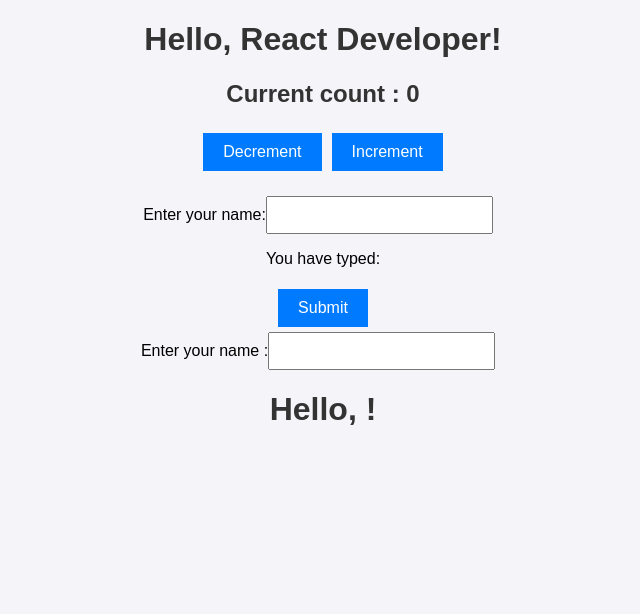
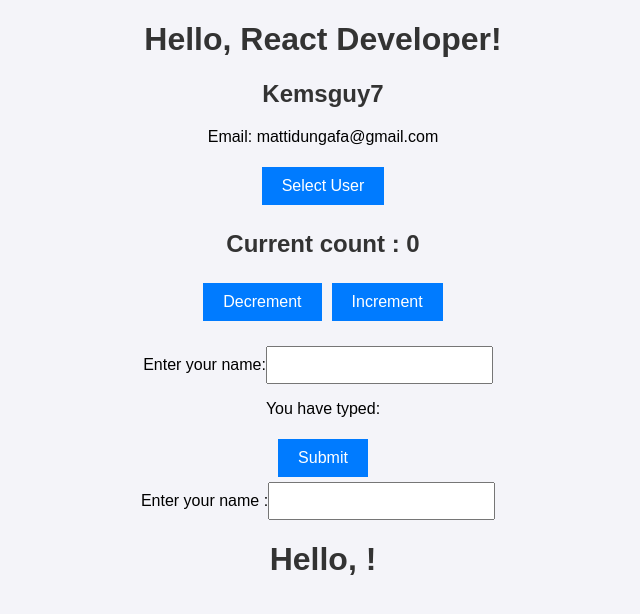
Before and after one commit to kemsguy7/react-ts-snippets, a React (Create React App) app: page / in a window 1280 px wide. Shown: the top 614 px of the page, without its empty margins (317-957 px from the left). Built offline with nearby package versions, Linux system fonts and the light colour scheme.

Commit message:
updates: added Usercard component to app.tsx with props

```diff
--- a/src/App.tsx
+++ b/src/App.tsx
@@ -2,6 +2,7 @@ import React from 'react';
 import Counter from './Counter';
 import NameForm from './NameForm';
 import NameApp from './nameInput';
+import UserCard from './UserCard';
 import './App.css';
 
 interface GreetingProps {
@@ -12,10 +13,16 @@ const Greeting: React.FC<GreetingProps> = ({ name }) => {
   return <h1> Hello, {name}! </h1>;
 };
 
+const handleUserClick = (id: number) => {
+  alert(`User with ID ${id} clicked!`);
+};
+const user = { id: 4, name: 'Kemsguy7', email: 'mattidungafa@gmail.com' };
+
 const App: React.FC = () => {
   return (
     <div>
       <Greeting name='React Developer' />
+      <UserCard user={user} onClick={handleUserClick} />
       <Counter />
       <NameForm />
       <NameApp />
```
